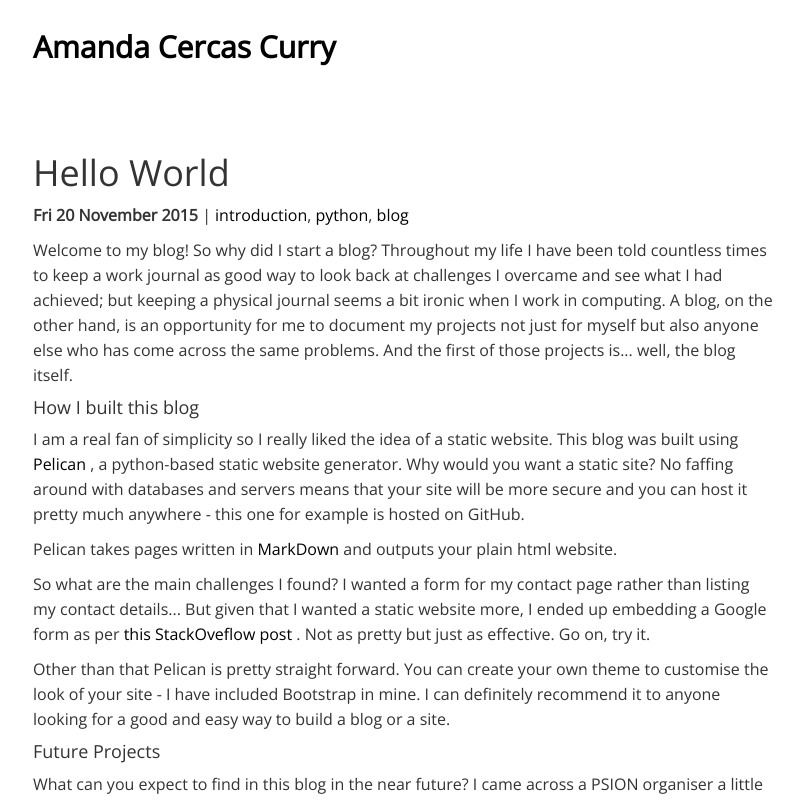
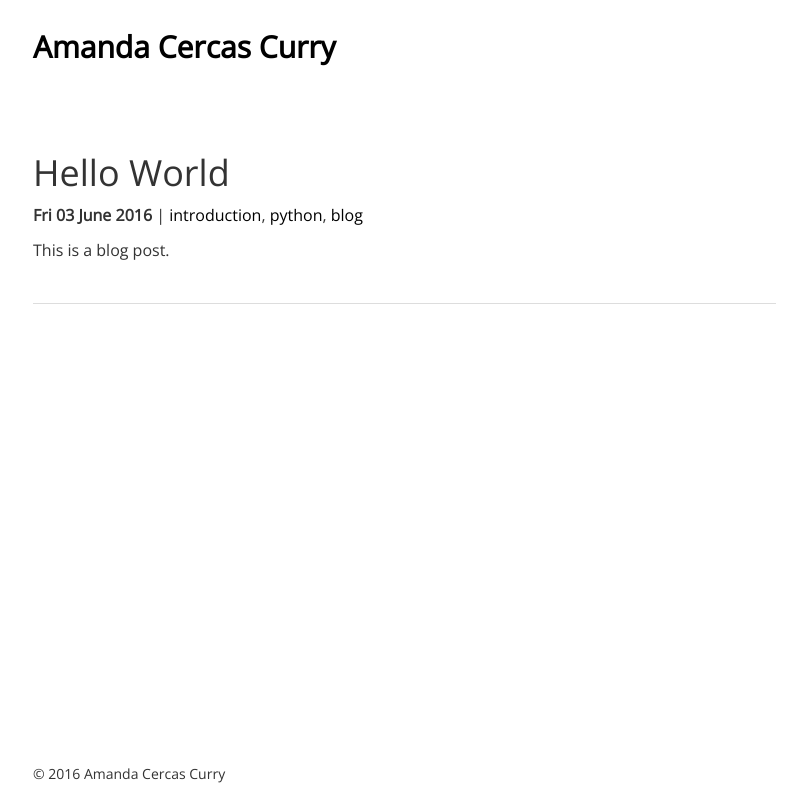
Before and after one commit to amandacurry/amandacurry-old, a plain HTML site: page hello-world.html in a window 1280 px wide. Shown: the top 800 px of the page, 107-907 px from the left. Drawn offline with nearby package versions, Linux system fonts and the light colour scheme.

Commit message:
Blog update

```diff
--- a/hello-world.html
+++ b/hello-world.html
@@ -40,26 +40,13 @@
 <div class="post">
 	<h1>Hello World</h1>
 	<p class="meta">
-		<span class="post-date">Fri 20 November 2015</span> |
+		<span class="post-date">Fri 03 June 2016</span> |
 		<span class="tags">
 				<a href="tag/introduction.html">introduction</a>, 				<a href="tag/python.html">python</a>, 				<a href="tag/blog.html">blog</a>		</span>
 	</p>
+		This is a blog post.
+	<div class="post-text">
 
-	<div class="post-text">
-		<p>Welcome to my blog! So why did I start a blog?
-Throughout my life I have been told countless times to keep a work journal as good way to look back at challenges I overcame and see what I had achieved; but keeping a physical journal seems a bit ironic when I work in computing.
-A blog, on the other hand, is an opportunity for me to document my projects not just for myself but also anyone else who has come across the same problems. And the first of those projects is... well, the blog itself.</p>
-<h4>How I built this blog</h4>
-<p>I am a real fan of simplicity so I really liked the idea of a static website.
-This blog was built using <a href = "http://blog.getpelican.com/"> Pelican </a>, a python-based static website generator. Why would you want a static site?
-No faffing around with databases and servers means that your site will be more secure and you can host it pretty much anywhere - this one for example is hosted on GitHub.</p>
-<p>Pelican takes pages written in <a href = "https://daringfireball.net/projects/markdown/"> MarkDown </a> and outputs your plain html website. </p>
-<p>So what are the main challenges I found? I wanted a form for my contact page rather than listing my contact details... But given that I wanted a static website more, I ended up embedding a Google form as per <a href="http://stackoverflow.com/questions/9533172/adding-contact-form-to-a-static-website"> this StackOveflow post </a>.
-Not as pretty but just as effective. Go on, try it.</p>
-<p>Other than that Pelican is pretty straight forward. You can create your own theme to customise the look of your site - I have included Bootstrap in mine. I can definitely recommend it to anyone looking for a good and easy way to build a blog or a site.</p>
-<h4>Future Projects</h4>
-<p>What can you expect to find in this blog in the near future? I came across a PSION organiser a little while ago that I want to play around with. Expect at least one post on this topic!</p>
-<p>I have a few other projects in mind but they are not very concrete at the moment. In the meantime, feel free to check out the rest of the website and send me a message.</p>
 	</div>
 </div>
         </div>
@@ -97,7 +84,7 @@ Not as pretty but just as effective. Go on, try it.</p>
     <footer class="container-fluid">
       <div class="row">
         <div class="col-md-12">
-          <p>&copy; 2015 Amanda Cercas Curry</p>
+          <p>&copy; 2016 Amanda Cercas Curry</p>
         </div>
       </div>
     </footer>
```
